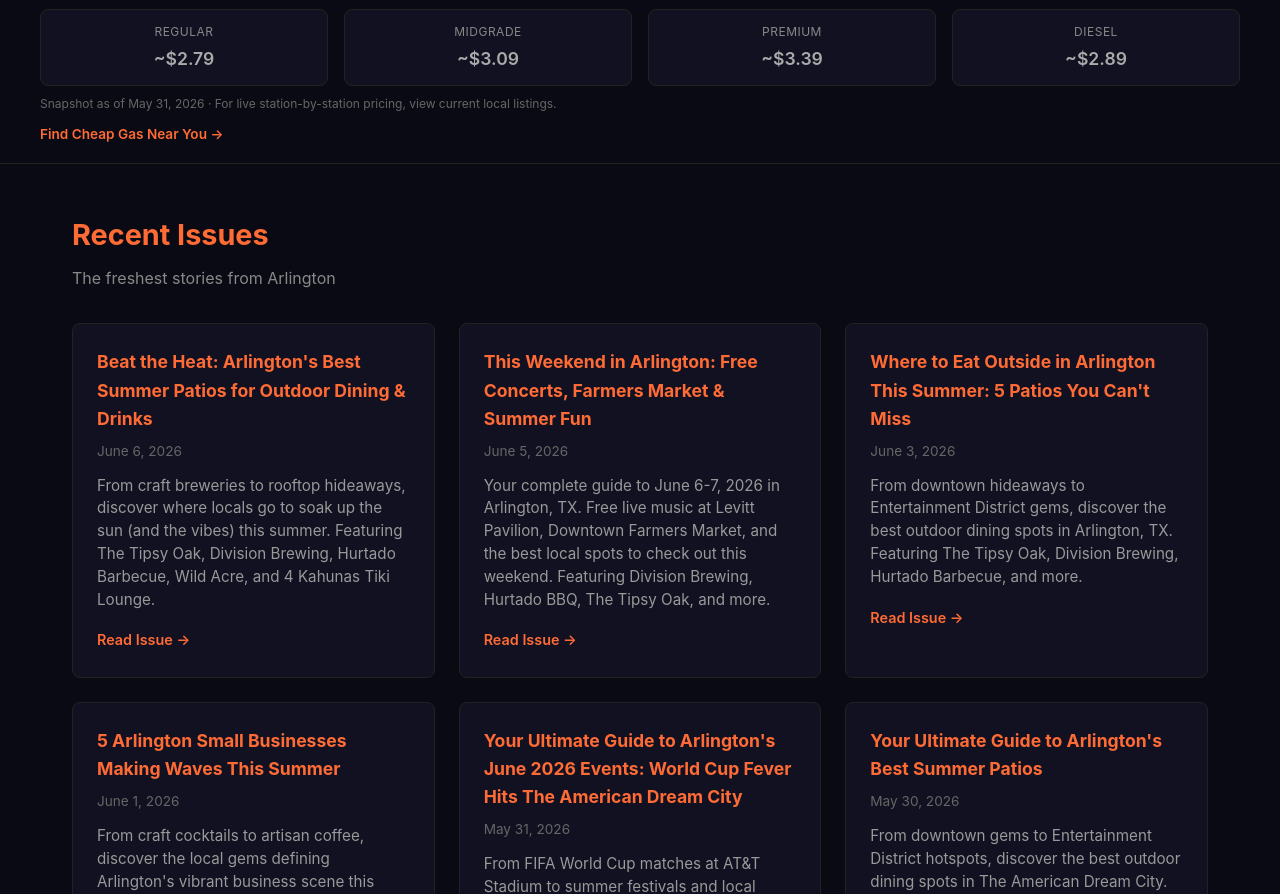
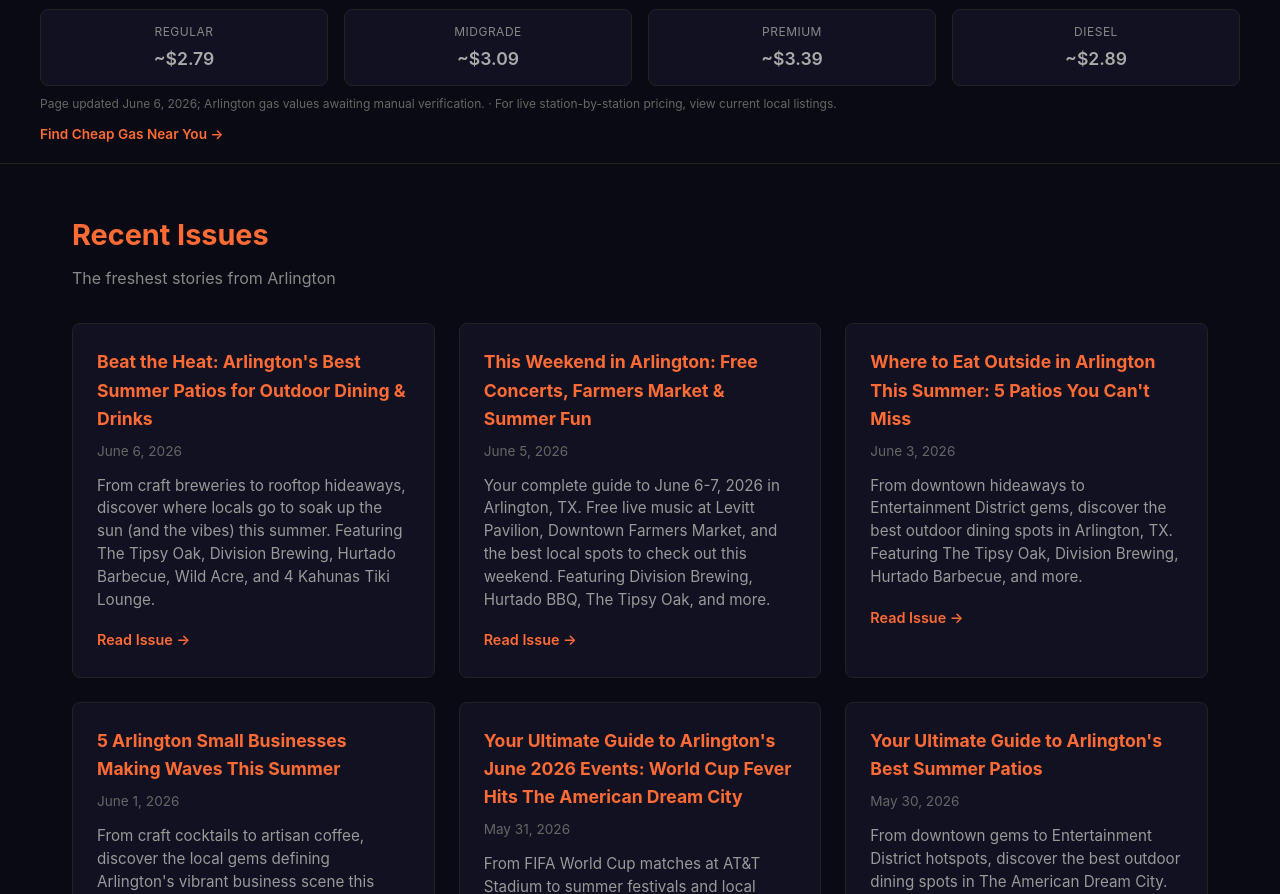
Before and after one commit to vcentralprocure-oss/dfwa-social-buzz-vercel, a website: page arlington/index.html in a window 1280 px wide. Shown: the part 847-1741 px from the top of the page. Drawn offline with Linux system fonts and the light colour scheme.

Commit message:
ARLINGTON GAS WATCH GATE G3A: Date-only honesty update - values pending verification

```diff
--- a/arlington/index.html
+++ b/arlington/index.html
@@ -286,7 +286,7 @@
                     <span class="gas-price">~$2.89</span>
                 </div>
             </div>
-            <p class="gas-price-note">Snapshot as of May 31, 2026 · For live station-by-station pricing, view current local listings.</p>
+            <p class="gas-price-note">Page updated June 6, 2026; Arlington gas values awaiting manual verification. · For live station-by-station pricing, view current local listings.</p>
             <a href="https://www.gasbuddy.com/home?search=Arlington%2C+TX" target="_blank" rel="noopener" class="gas-price-cta">Find Cheap Gas Near You →</a>
         </div>
     </section>
```
